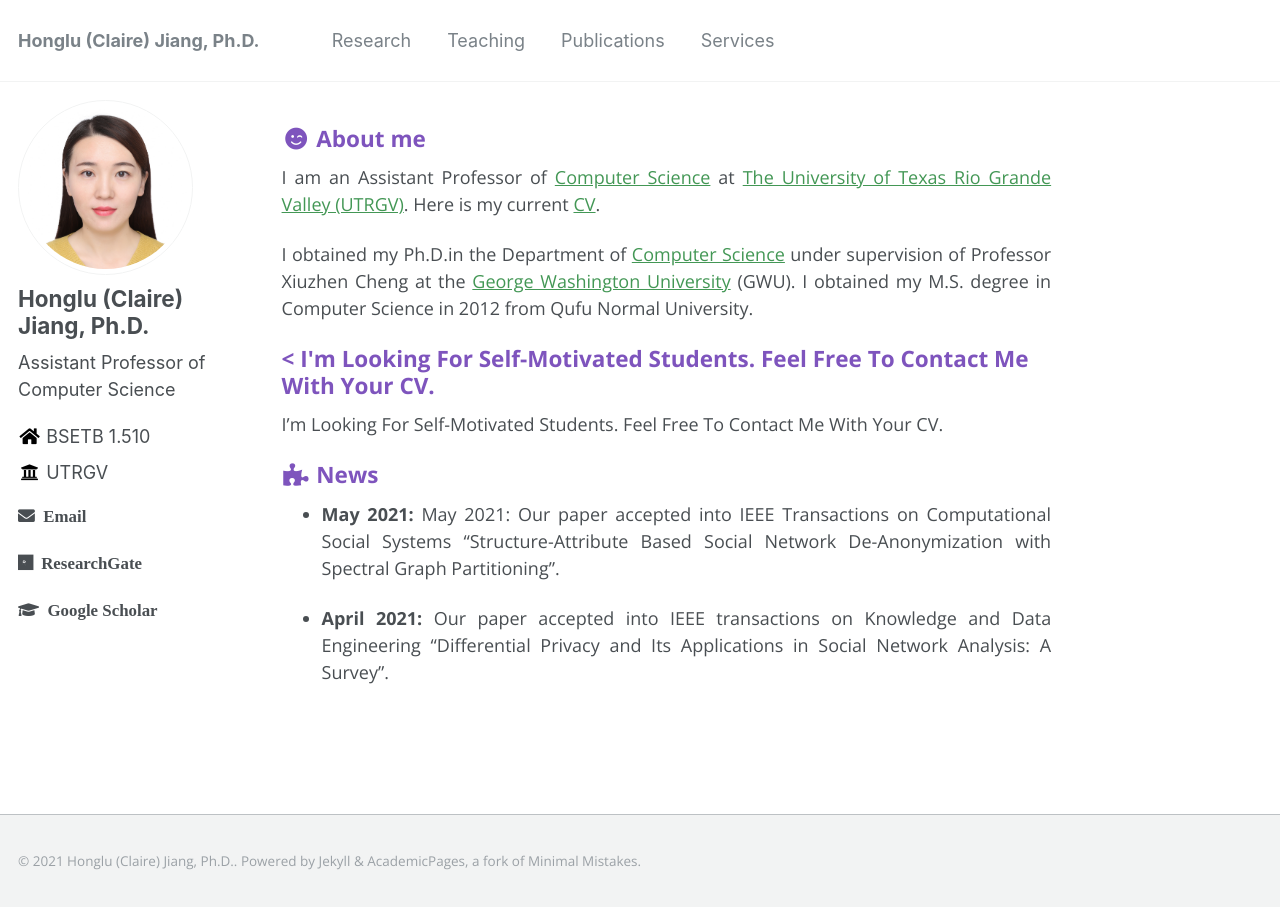
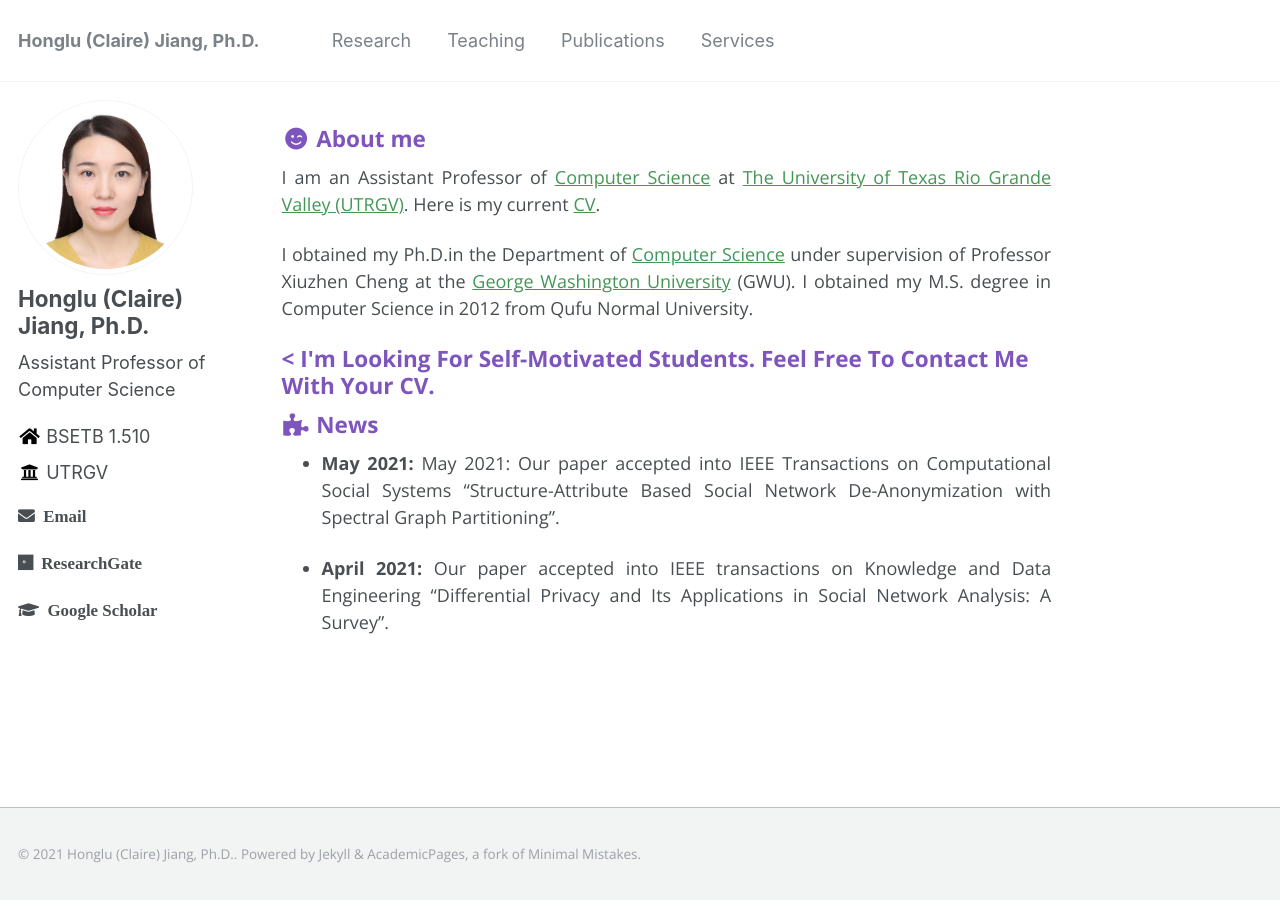
Before and after one commit to hljiang0720/hljiang.github.io, a Jekyll site: the page built from _pages/about.md, in a window 1280 px wide. Built offline with Jekyll 4.4.1, drawn with Linux system fonts in a browser that asks for light colours.

Commit message:
Update about.md

```diff
--- a/_pages/about.md
+++ b/_pages/about.md
@@ -15,8 +15,7 @@
 I obtained my Ph.D.in the Department of [Computer Science](https://www.cs.seas.gwu.edu/) under supervision of Professor Xiuzhen Cheng at the [George Washington University](https://www.gwu.edu/) (GWU). I obtained my M.S. degree in Computer Science in 2012 from Qufu Normal University.
 
 
-<h3>< I'm Looking For Self-Motivated Students. Feel Free To Contact Me With Your CV.</h3>  I'm Looking For Self-Motivated Students. Feel Free To Contact Me With Your CV.
-
+<h3>< I'm Looking For Self-Motivated Students. Feel Free To Contact Me With Your CV.</h3>
 
 
 
```
